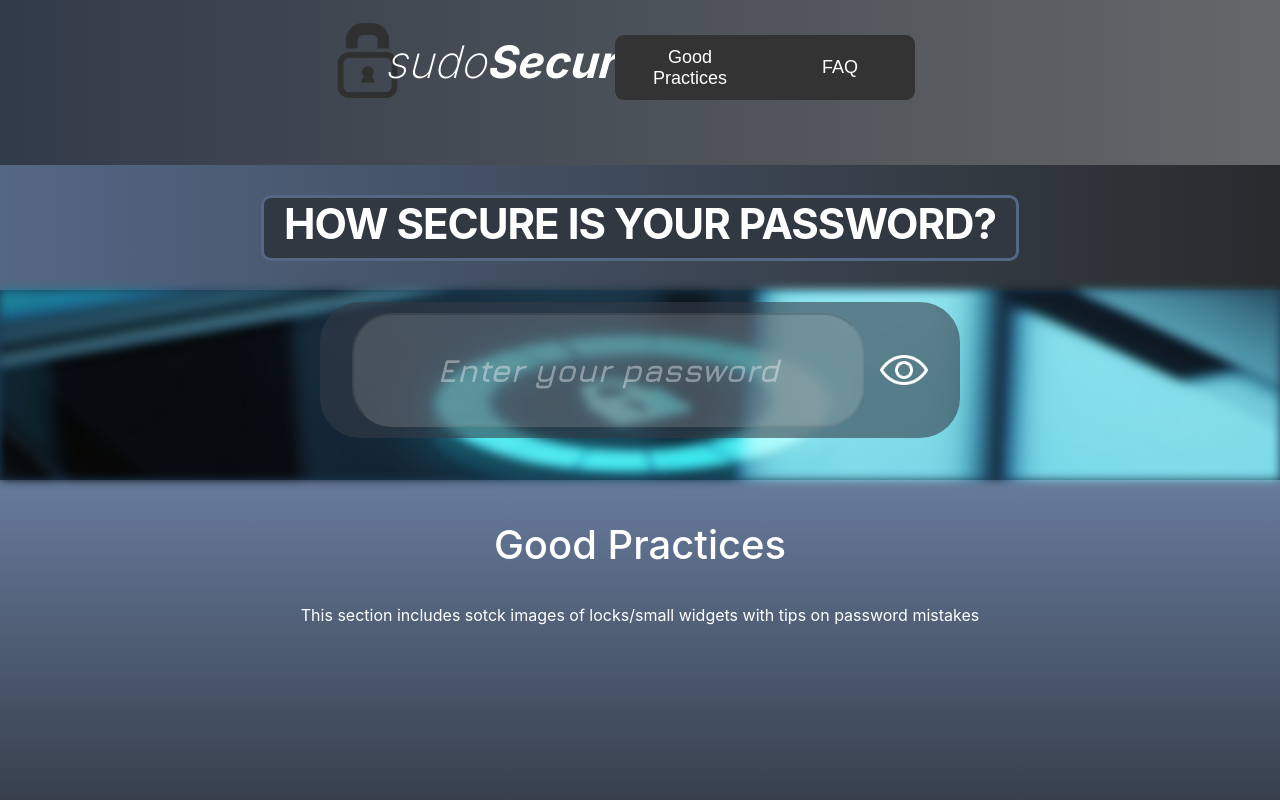
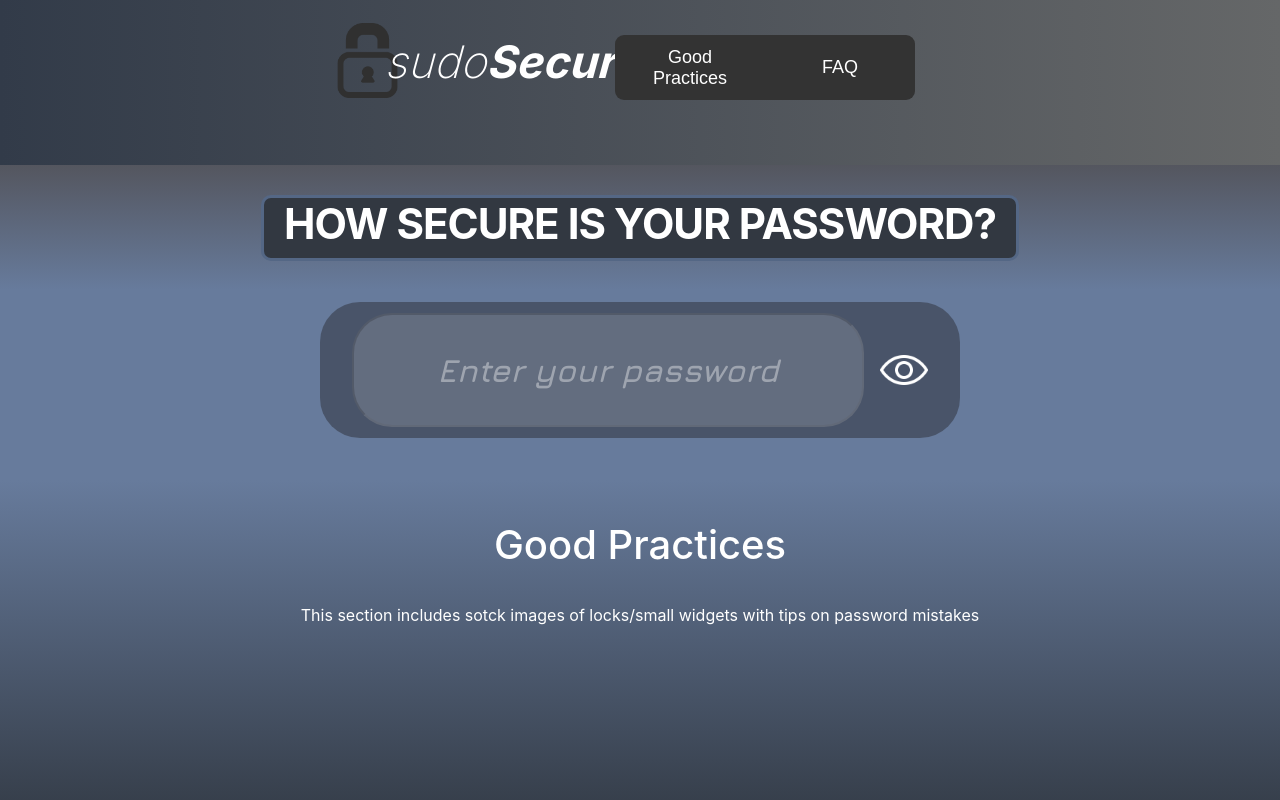
Before and after one commit to Obedozah/SudoSecure, a React (Create React App) app in the folder frontend/: page / in a window 1280 px wide. Shown: the top 800 px of the page. Built offline with nearby package versions, Linux system fonts and the light colour scheme.

Commit message:
Changed colorwave

```diff
--- a/frontend/src/components/HeaderFooter/Header.jsx
+++ b/frontend/src/components/HeaderFooter/Header.jsx
@@ -38,7 +38,7 @@ function Header() {
                     backgroundColor:'#333333', color: '#ffffff', border: '0px solid #000000', borderTopRightRadius:'9px', borderBottomRightRadius:'9px', cursor: 'pointer',
                     position: 'absolute',top:(zoomLevel<='250')? '35px':'45px', right: (zoomLevel<'175')? '365px': (zoomLevel<='250')? '155px':'0px'}}>FAQ</button>
             </h1>
-            <h1 style={{margin: '0px', background: 'linear-gradient(to right, #546785ff, #282b2cff)', align: 'top', textAlign: 'left', height: 105, color: '#ffffff',
+            <h1 style={{margin: '0px', background: 'linear-gradient(to bottom, #54565fff, #677b9cff)', align: 'top', textAlign: 'left', height: 105, color: '#ffffff',
             justifyContent: 'center', padding: '10px', display:'flex', flexDirection: 'row'
             }}>
                 <b style={{fontSize:'2.63rem', fontWeight:'345', letterSpacing: '-1px', height: (zoomLevel<'400')? '60px': '120px', paddingLeft: '20px', paddingRight: '20px',
--- a/frontend/src/components/PasswordSection/PasswordSection.css
+++ b/frontend/src/components/PasswordSection/PasswordSection.css
@@ -10,7 +10,6 @@
     filter: blur(5px);
 
     background-position: center;
-    background-image: url('/public/PasswordCheckerBackground.png');
 }
 
 .password-section.expanded,
@@ -25,7 +24,7 @@
     font-family: 'Inter', sans-serif;
     font-weight: 500;
 
-    background-color: rgb(30, 59, 85);
+    background-color: #677b9cff;
 }
 
 .password-section {
```
Also changed, not shown: frontend/package.json (line endings or trailing spaces).
